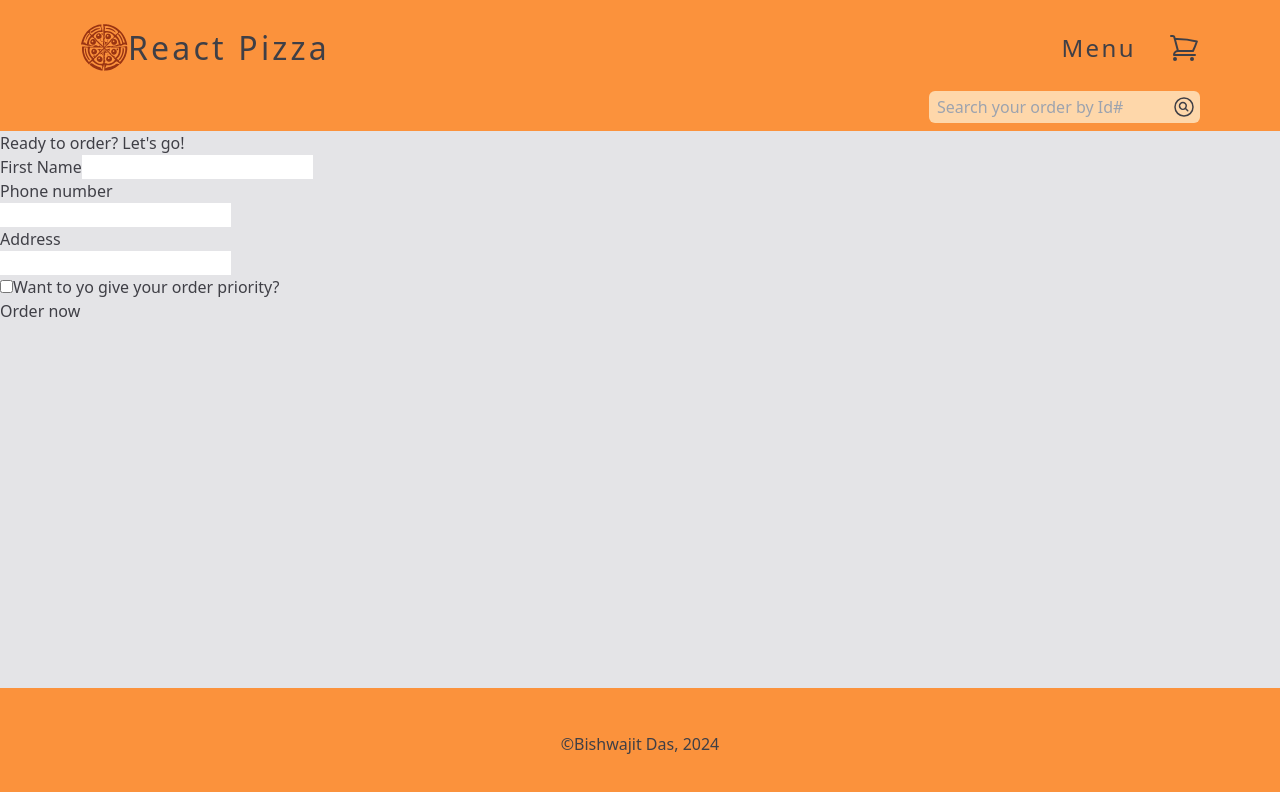
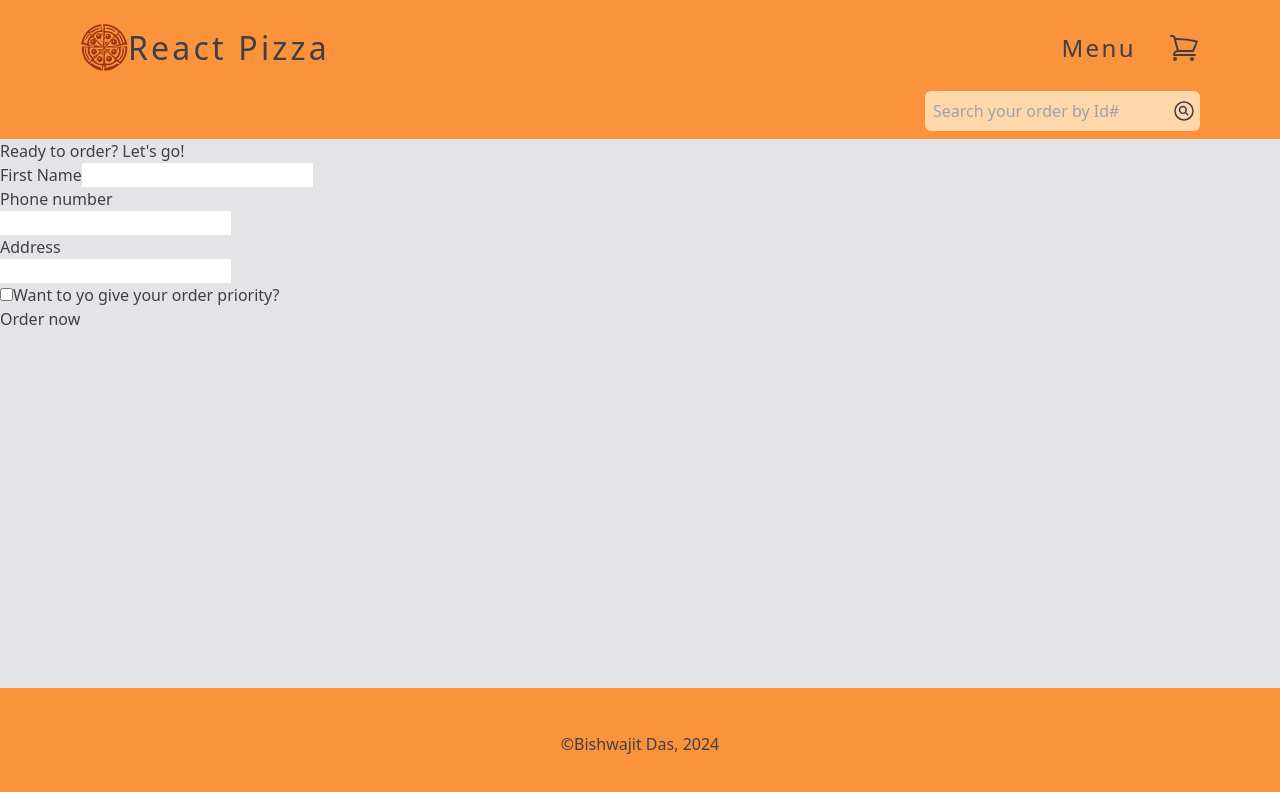
Before and after one commit to Bishwajitkuat/react_pizzas, a React (Vite) app: page /order/new in a window 1280 px wide. Shown: the top 792 px of the page. Built offline with nearby package versions, Linux system fonts and the light colour scheme.

Commit message:
Styling bug fix: whole page was shaked when input filed was in focus.

```diff
--- a/src/components/order/SearchOrder.tsx
+++ b/src/components/order/SearchOrder.tsx
@@ -14,9 +14,9 @@ export default function SearchOrder() {
   return (
     <div>
       <form onSubmit={handleSearchById}>
-        <div className=" flex flex-nowrap items-center rounded-md bg-orange-200 px-1 ">
+        <div className=" flex flex-nowrap items-center rounded-md bg-orange-200 p-1 ">
           <input
-            className="rounded-md bg-orange-200 p-1  text-zinc-900 focus:border focus:border-orange-400 focus:outline-none focus:ring-0 "
+            className="me-1 rounded-md bg-orange-200 p-1 text-zinc-900 ring-orange-400 focus:outline-none focus:ring-1"
             placeholder="Search your order by Id#"
             required
             type="text"
```
